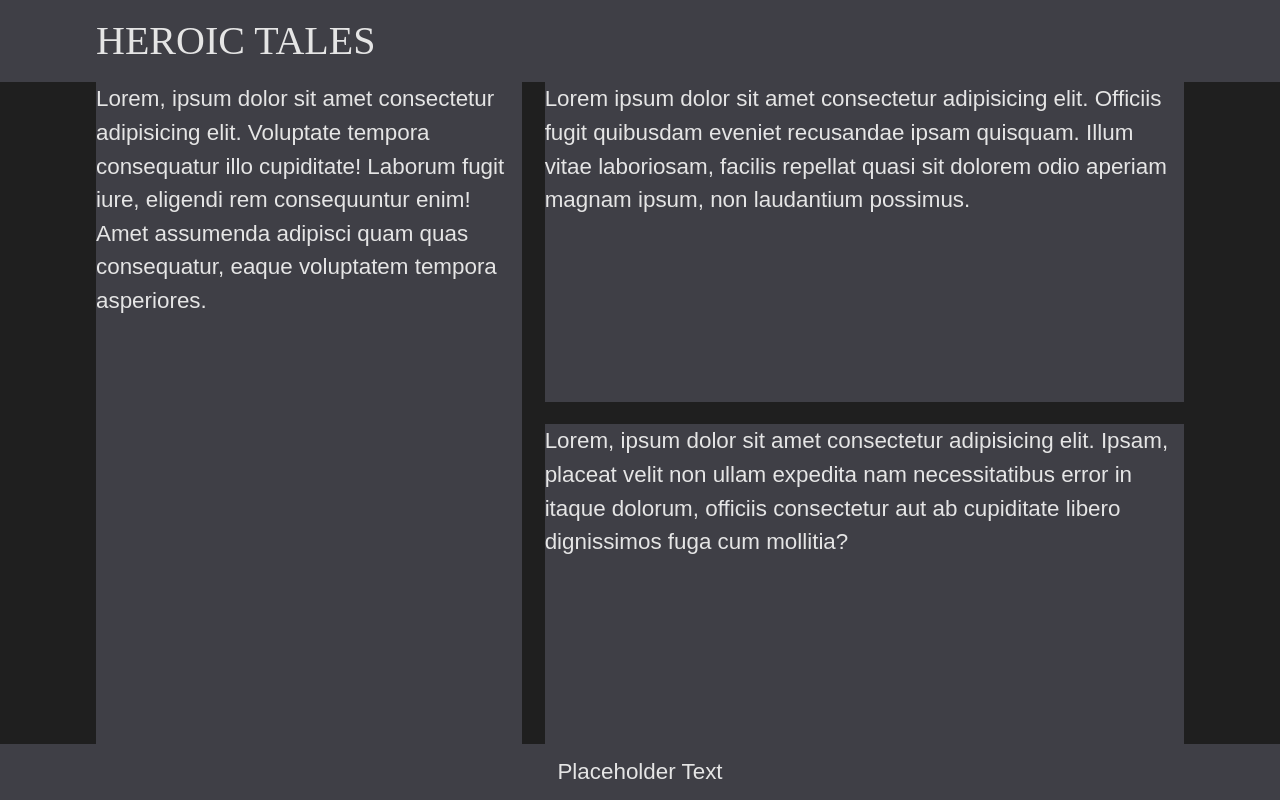
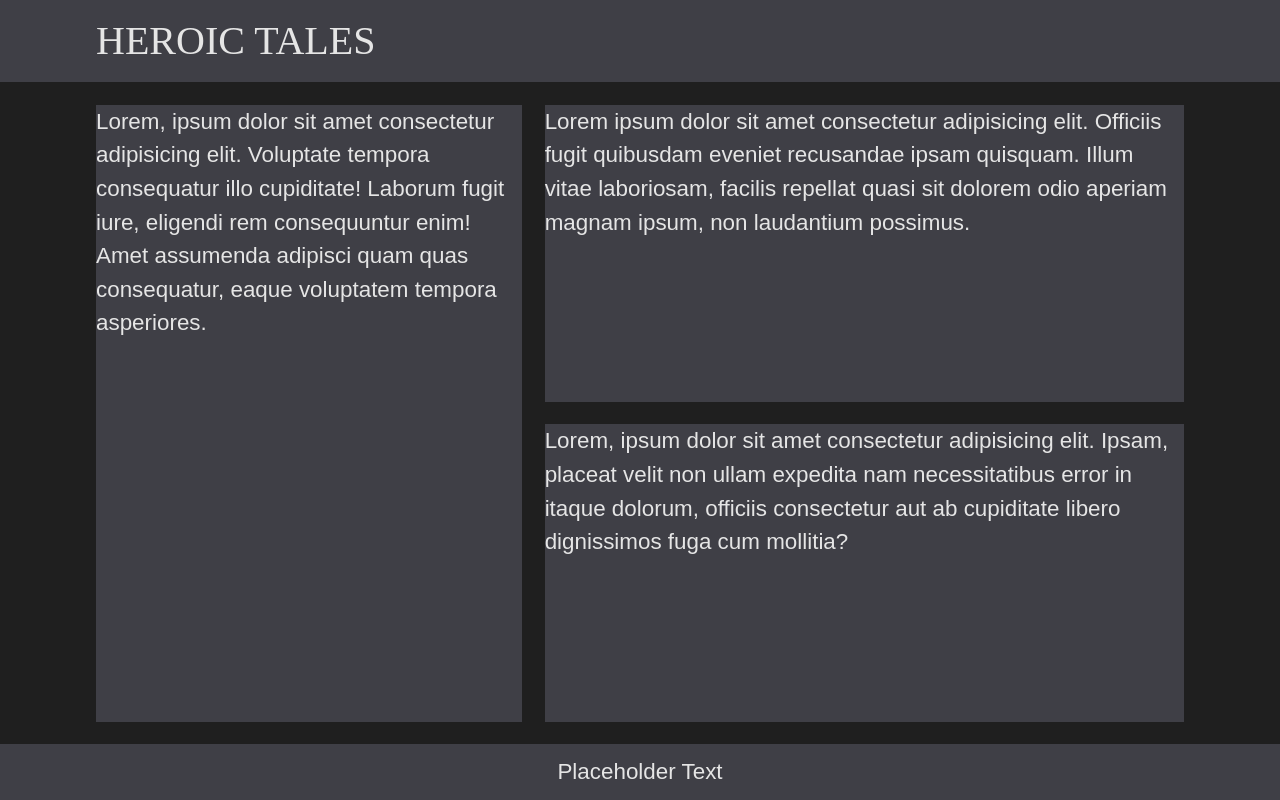
Before and after one commit to gemini-mastiff/heroic-tales-app, a React (Vite) app: page / in a window 1280 px wide. Built offline with nearby package versions, Linux system fonts and the light colour scheme; a web font is replaced by a local one.

Commit message:
style: add padding to GameGrid

```diff
--- a/src/components/Main.jsx
+++ b/src/components/Main.jsx
@@ -11,6 +11,7 @@ const GameGrid = styled.div`
   display: grid;
   grid-template-columns: 2fr 3fr;
   grid-template-rows: 1fr 1fr;
+  padding: 1em 0;
   gap: 1em;
 `;
 
```
